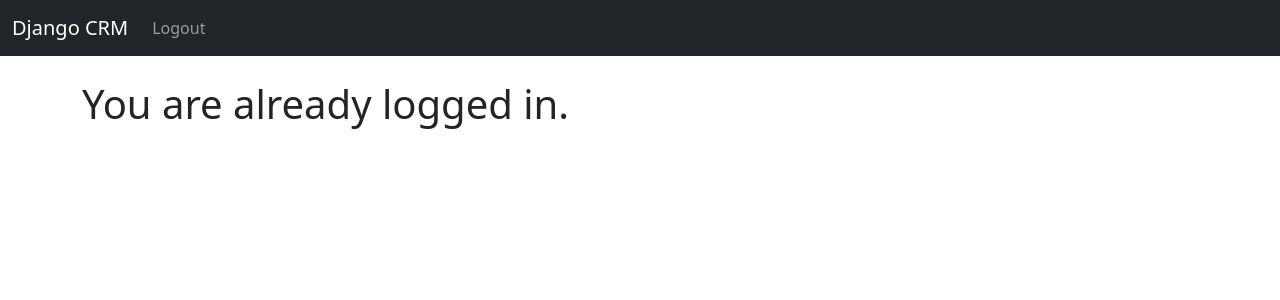
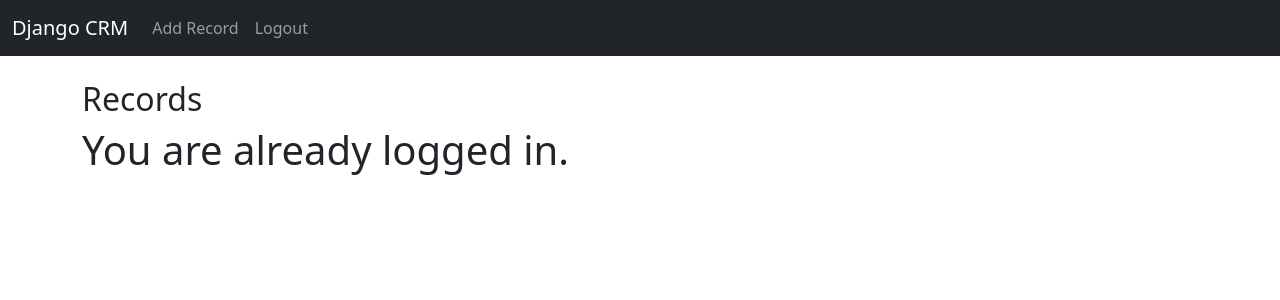
Before and after one commit to pramishpoudel/content_management_system, a Django app: page / in a window 1280 px wide. Shown: the top 300 px of the page. Run offline with Django 5.2, Linux system fonts and the light colour scheme; the visitor is signed in with stand-in values (Sample User, id 1); data that the repository does not hold is empty.

Commit message:
update and delete feature added sucessfully

```diff
--- a/Name/CRM/forms.py
+++ b/Name/CRM/forms.py
@@ -1,11 +1,11 @@
 from django import forms
 from django.contrib.auth.models import User
 from django.contrib.auth.forms import UserCreationForm
-# from .models import Registration,LoginForm
+from .models import Record
 
 class LoginForm(forms.Form):
     username = forms.CharField()
-    password = forms.CharField(widget=forms.PasswordInput, min_length=8)
+    password = forms.CharField(widget=forms.PasswordInput, min_length=5)
 
 
 class RegistrationForm(UserCreationForm):
@@ -14,3 +14,18 @@ class RegistrationForm(UserCreationForm):
     class Meta:
         model = User
         fields = ['username', 'email', 'password1', 'password2']
+
+
+class RecordForm(forms.Form):
+    first_name = forms.CharField(required=True, max_length=100)
+    last_name = forms.CharField(required=True, max_length=100)
+    email = forms.EmailField(required=True)
+    phone = forms.CharField(required=True, max_length=15)
+    city = forms.CharField(required=True, max_length=100)
+    country = forms.CharField(required=True, max_length=100)
+    state = forms.CharField(required=True, max_length=100)
+    zip_code = forms.CharField(required=True, max_length=20)
+
+    class Meta:
+        model = Record
+        fields = ['first_name', 'last_name', 'email', 'phone', 'city', 'country', 'state', 'zip_code']
--- a/Name/CRM/urls.py
+++ b/Name/CRM/urls.py
@@ -3,7 +3,11 @@ from . import views
 
 urlpatterns = [
     path('',views.home,name='home'),
-    path('login/',views.login_view,name='login'),
+    path('login/',views.login_view,name='login_view'),
     path('logout/',views.logout_view,name='logout_view'),
-    path('register/',views.register_view,name='register'),
+    path('register/',views.register_view,name='register_view'),
+    path('record/<int:pk>/',views.customer_record,name='customer_record'),
+    path('delete_record/<int:pk>/',views.delete_record,name='delete_record'),
+    path('add_record/',views.add_record,name='add_record'),
+    path('update_record/<int:pk>/',views.update_record,name='update_record'),
     ]
--- a/Name/CRM/views.py
+++ b/Name/CRM/views.py
@@ -1,10 +1,11 @@
-from django.shortcuts import render
-from .forms import LoginForm,RegistrationForm
+from django.shortcuts import render,redirect
+from .forms import LoginForm,RegistrationForm,RecordForm
 from django.contrib.auth import authenticate, login,logout
 from django.contrib import messages
-
+from .models import Record
 # Create your views here.
 def home(request):
+    records= Record.objects.all()
     form=LoginForm()
     if request.method=='POST':
         form=LoginForm(request.POST)
@@ -14,19 +15,23 @@ def home(request):
             user = authenticate(request, username=username, password=password)
             if user is not None:
                 login(request, user)
-                return render(request, 'home.html')
+                # return render(request, 'home.html')
+                messages.success(request, 'You have been logged in successfully.')
                 # Redirect to a success page.
+                return redirect('home')
             else:
-                messages.error(request, 'Invalid email or password.')
+                messages.success(request, 'Invalid email or password.')
+                return redirect('home')
 
         else:
             print(form.errors)
             # Add your authentication logic here
-    return render(request,'home.html',{'form': form})
+    return render(request,'home.html',{'records': records})
 
 
 def login_view(request):
-    return render(request,'home.html',{})
+    form=LoginForm()
+    return render(request,'home.html',{"form":form})
 
 
 def logout_view(request):
@@ -55,3 +60,69 @@ def register_view(request):
     else:
         form = RegistrationForm()
         return render(request, 'register.html', {'form': form})
+
+
+def customer_record(request,pk):
+    if request.user.is_authenticated:
+        customer_record= Record.objects.get(id=pk)
+        return render(request, 'record.html', {'customer_record': customer_record})
+    else:
+        messages.success(request, 'You must be logged in to view that page.')
+        return redirect('home')
+
+def delete_record(request,pk):
+    if request.user.is_authenticated:
+        delete_it= Record.objects.get(id=pk)
+        delete_it.delete()
+        messages.success(request, 'Record deleted successfully.')
+        return redirect('home')
+    else:
+        messages.success(request, 'You must be logged in to do that.')
+        return redirect('home')
+
+def add_record(request):
+    form=RecordForm()
+    if request.method=='POST':
+        form=RecordForm(request.POST)
+        if form.is_valid():
+            first_name=form.cleaned_data['first_name']
+            last_name=form.cleaned_data['last_name']
+            email=form.cleaned_data['email']
+            phone=form.cleaned_data['phone']
+            city=form.cleaned_data['city']
+            country=form.cleaned_data['country']
+            state=form.cleaned_data['state']
+            zip_code=form.cleaned_data['zip_code']
+            Record.objects.create(first_name=first_name,last_name=last_name,email=email,phone_number=phone,city=city,country=country,state=state,zip_code=zip_code)
+            messages.success(request, 'Record added successfully.')
+            return redirect('home')
+    return render(request,'add_record.html',{'form':form})
+
+
+def update_record(request,pk):
+    record=Record.objects.get(id=pk)
+    form=RecordForm(initial={
+        'first_name':record.first_name,
+        'last_name':record.last_name,
+        'email':record.email,
+        'phone':record.phone_number,
+        'city':record.city,
+        'country':record.country,
+        'state':record.state,
+        'zip_code':record.zip_code,
+    })
+    if request.method=='POST':
+        form=RecordForm(request.POST)
+        if form.is_valid():
+            record.first_name=form.cleaned_data['first_name']
+            record.last_name=form.cleaned_data['last_name']
+            record.email=form.cleaned_data['email']
+            record.phone_number=form.cleaned_data['phone']
+            record.city=form.cleaned_data['city']
+            record.country=form.cleaned_data['country']
+            record.state=form.cleaned_data['state']
+            record.zip_code=form.cleaned_data['zip_code']
+            record.save()
+            messages.success(request, 'Record updated successfully.')
+            return redirect('home')
+    return render(request,'update_record.html',{'form':form})
--- a/Name/templates/home.html
+++ b/Name/templates/home.html
@@ -2,6 +2,38 @@
 
 {% block content %}
 {% if user.is_authenticated %}
+  <h2>Records</h2>
+  {% if records %}
+
+
+
+<table class="table table-dark table-striped-columns">
+  <thead>
+    <tr>
+      <th scope="col">id</th>
+      <th scope="col">Name</th>
+      <th scope="col">Email</th>
+      <th scope="col">Phone</th>
+      <th scope="col">City</th>
+      <th scope="col">State</th>
+      <th scope="col">Zip Code</th>
+    </tr>
+  </thead>
+  <tbody>
+    <tr>
+    <ul>
+      {% for record in records %}
+        <td><a href="{% url 'customer_record' record.id %}">{{ record.id }}</a></td>
+        <td>{{ record.first_name }}
+         {{ record.last_name }}</td>
+        <td>{{ record.email }}</td>
+        <td>{{ record.phone }}</td>
+        <td>{{ record.city}}</td>
+        <td>{{ record.state }}</td>
+        <td>{{ record.zip_code }}</td>
+      {% endfor %}
+    </ul>
+  {% endif %}
 
 <h1>You are already logged in.</h1>
 {% else %}
--- a/Name/templates/navbar.html
+++ b/Name/templates/navbar.html
@@ -10,14 +10,17 @@
       <ul class="navbar-nav me-auto mb-2 mb-lg-0">
           {% if user.is_authenticated %}
                 <li class="nav-item">
-          <a class="nav-link" href="{% url 'logout' %}">Logout</a>
+          <a class="nav-link" href="{% url 'add_record' %}">Add Record</a>
+        </li>
+                <li class="nav-item">
+          <a class="nav-link" href="{% url 'logout_view' %}">Logout</a>
         </li>
           {% else %}
                 <li class="nav-item">
-          <a class="nav-link" href="{% url 'register' %}">Register</a>
+          <a class="nav-link" href="{% url 'register_view' %}">Register</a>
         </li>
            <li class="nav-item">
-          <a class="nav-link" href="{% url 'login' %}">login</a>
+          <a class="nav-link" href="{% url 'login_view' %}">login</a>
         </li>
           {% endif %}
       </ul>
```
Also changed, not shown: Name/templates/add_record.html (added, +12 -0 lines), Name/templates/record.html (added, +26 -0 lines), Name/templates/update_record.html (added, +12 -0 lines).
